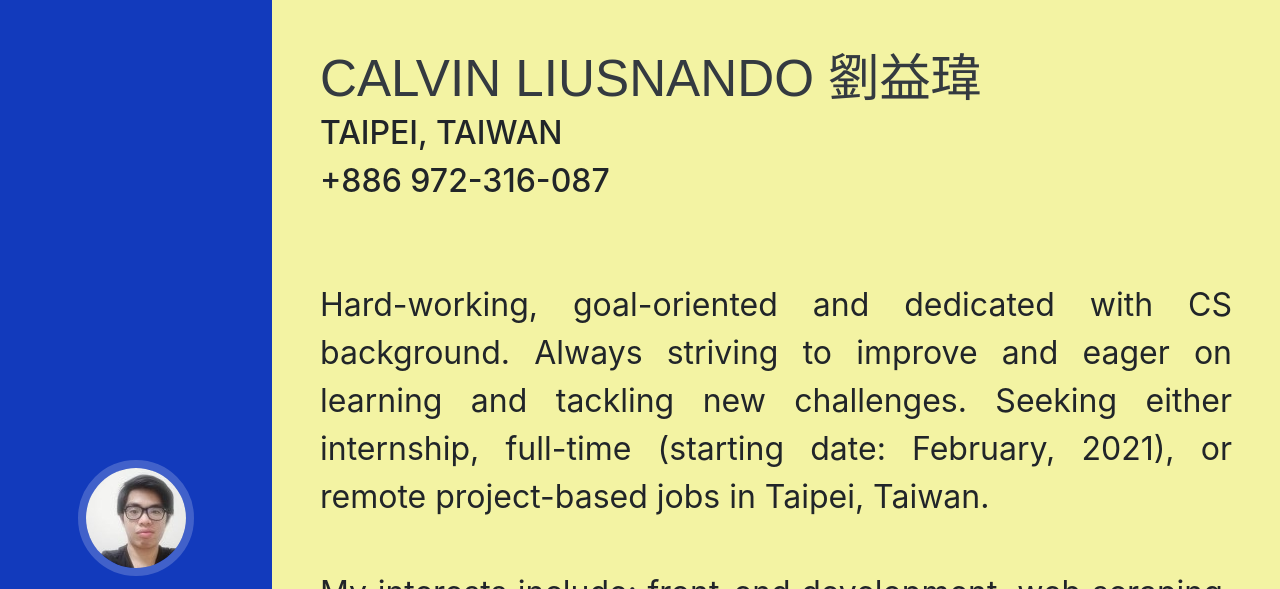
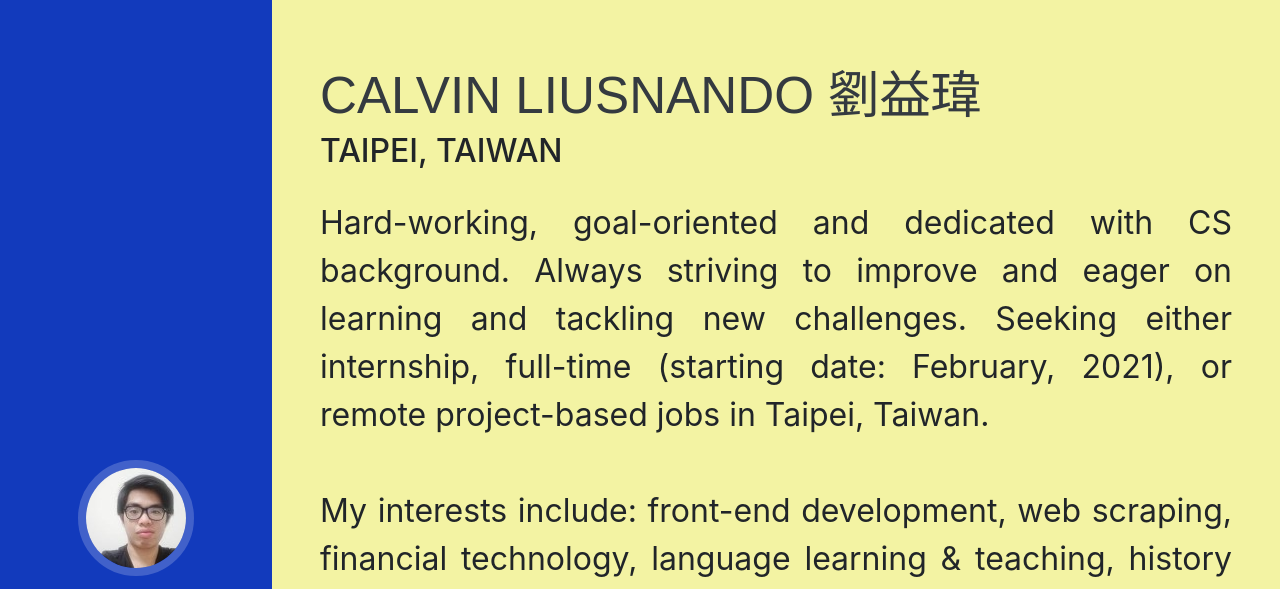
Before and after one commit to CalvinL15/CalvinL15.github.io, a website with bundled scripts: page index.html in a window 1280 px wide. Shown: the top 589 px of the page. Built offline with nearby package versions, Linux system fonts and the light colour scheme; a web font is replaced by a local one.

Commit message:
Update index.html

```diff
--- a/index.html
+++ b/index.html
@@ -67,7 +67,7 @@
         </h1>
         <span class="subheading mb-5">
          <span style="font-size: 32px">Taipei, Taiwan</span>
-          <p style="font-size: 32px"> +886 972-316-087</p>
+         <!-- <p style="font-size: 32px"> +886 972-316-087</p> !-->
         </span>
         <br><br>
         <p class="lead mb-5" style="font-size: 32px; text-align: justify">Hard-working, goal-oriented and dedicated with CS background. Always striving to improve and eager on learning and tackling new challenges.  Seeking either internship, full-time (starting date: February, 2021), or remote project-based jobs in Taipei, Taiwan.</p>
```
